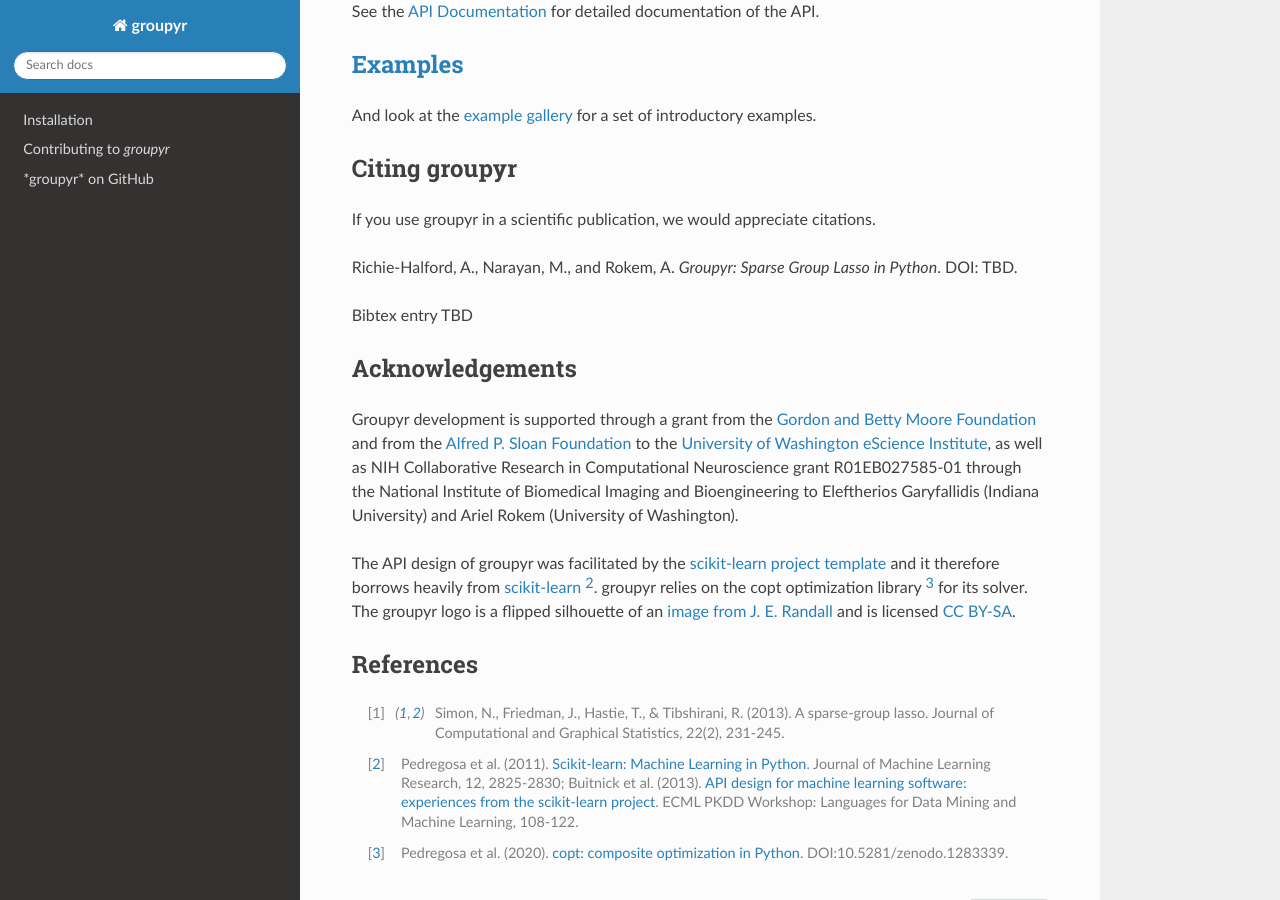
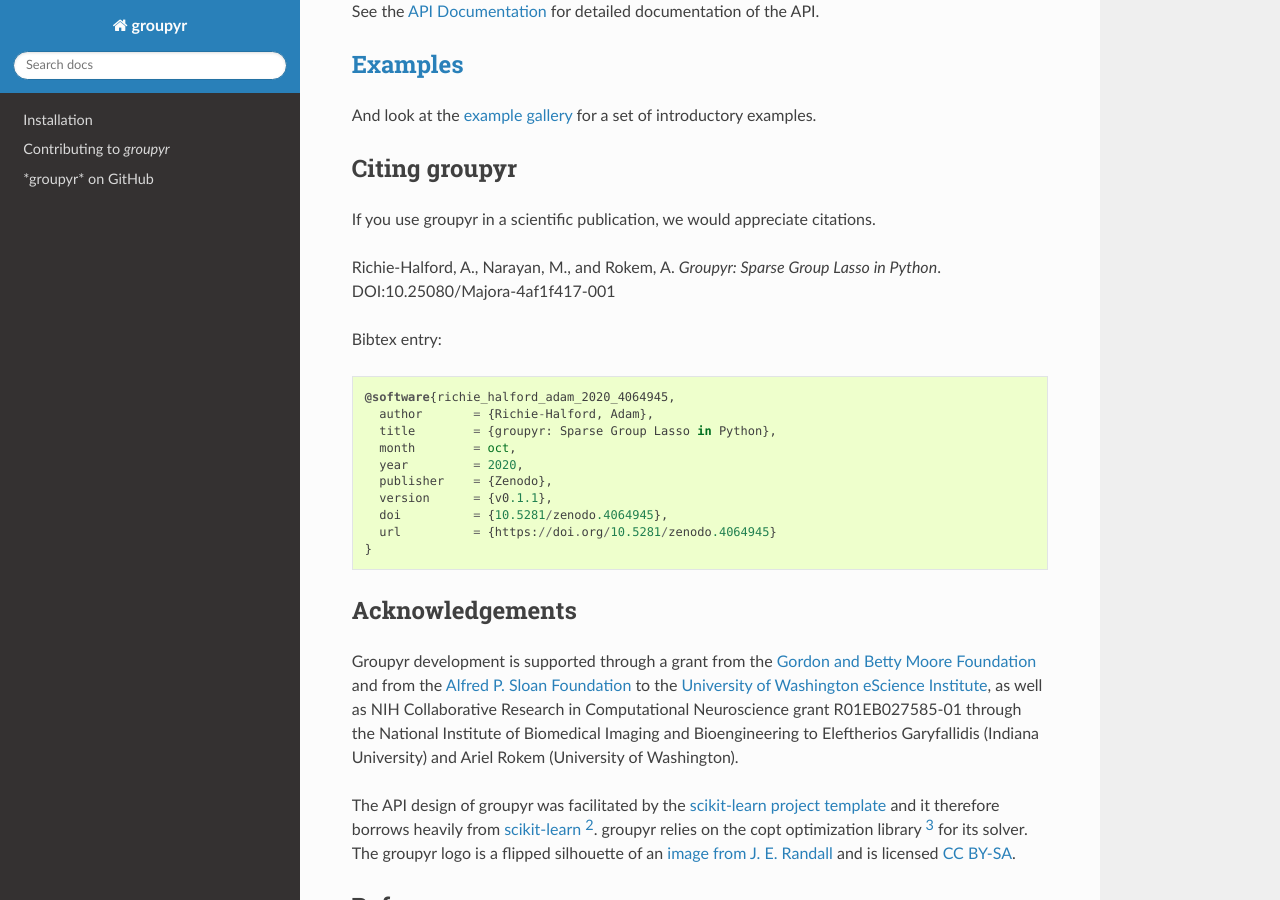
Before and after one commit to nrdg/groupyr, a Sphinx documentation site: the page built from doc/index.rst, in a window 1280 px wide and 900 px high, scrolled down 1007 px. Built offline with Sphinx 7.4.7 and the Read the Docs theme 2.0.0, drawn with Linux system fonts in a browser that asks for light colours; formulas are drawn with MathJax 3; pages that are not in the unit, such as notebooks, are missing from menus; the version number could not be read and is left out.

Commit message:
DOC: Add Zenodo DOI and bibtex

```diff
--- a/doc/index.rst
+++ b/doc/index.rst
@@ -74,9 +74,22 @@ Citing groupyr
 If you use groupyr in a scientific publication, we would appreciate
 citations.
 
-Richie-Halford, A., Narayan, M., and Rokem, A. `Groupyr: Sparse Group Lasso in Python`. DOI: TBD.
+Richie-Halford, A., Narayan, M., and Rokem, A.
+`Groupyr: Sparse Group Lasso in Python`.
+DOI:10.25080/Majora-4af1f417-001
 
-Bibtex entry TBD
+Bibtex entry::
+
+   @software{richie_halford_adam_2020_4064945,
+     author       = {Richie-Halford, Adam},
+     title        = {groupyr: Sparse Group Lasso in Python},
+     month        = oct,
+     year         = 2020,
+     publisher    = {Zenodo},
+     version      = {v0.1.1},
+     doi          = {10.5281/zenodo.4064945},
+     url          = {https://doi.org/10.5281/zenodo.4064945}
+   }
 
 Acknowledgements
 ----------------
```
